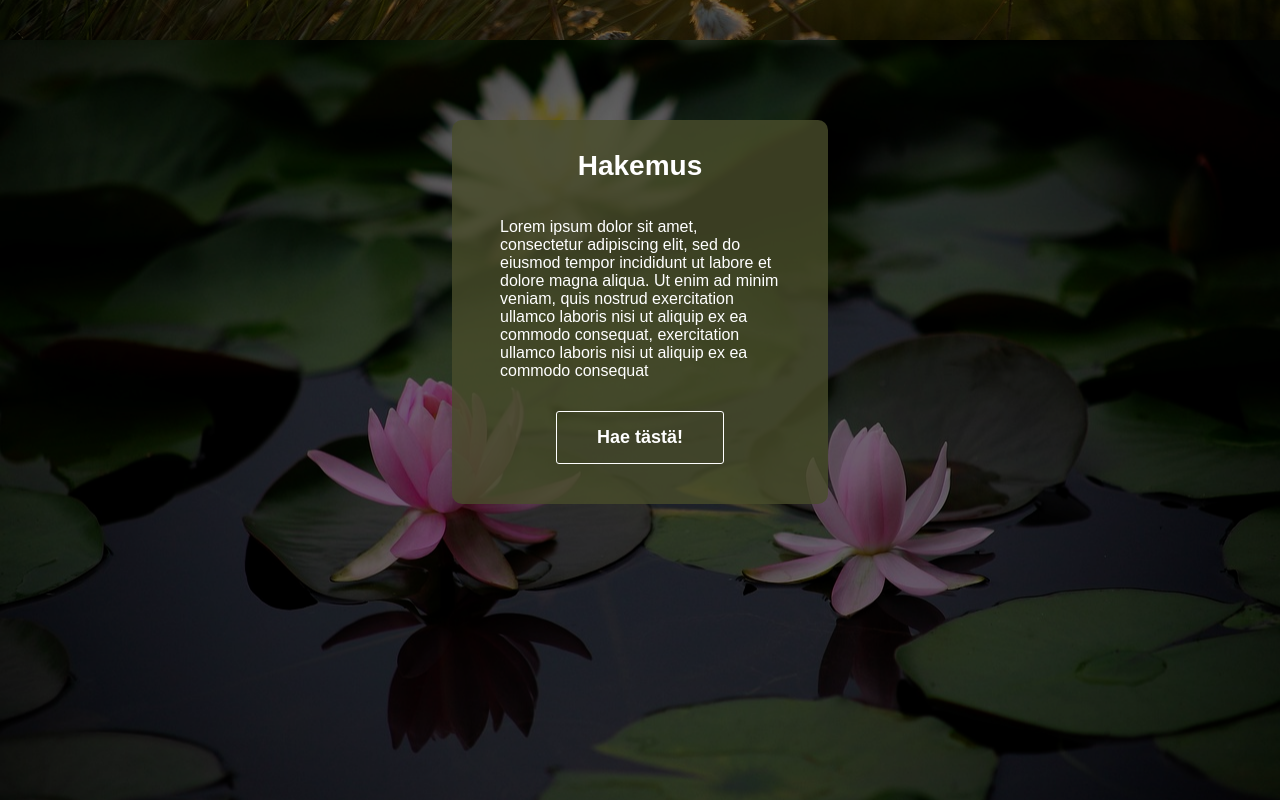
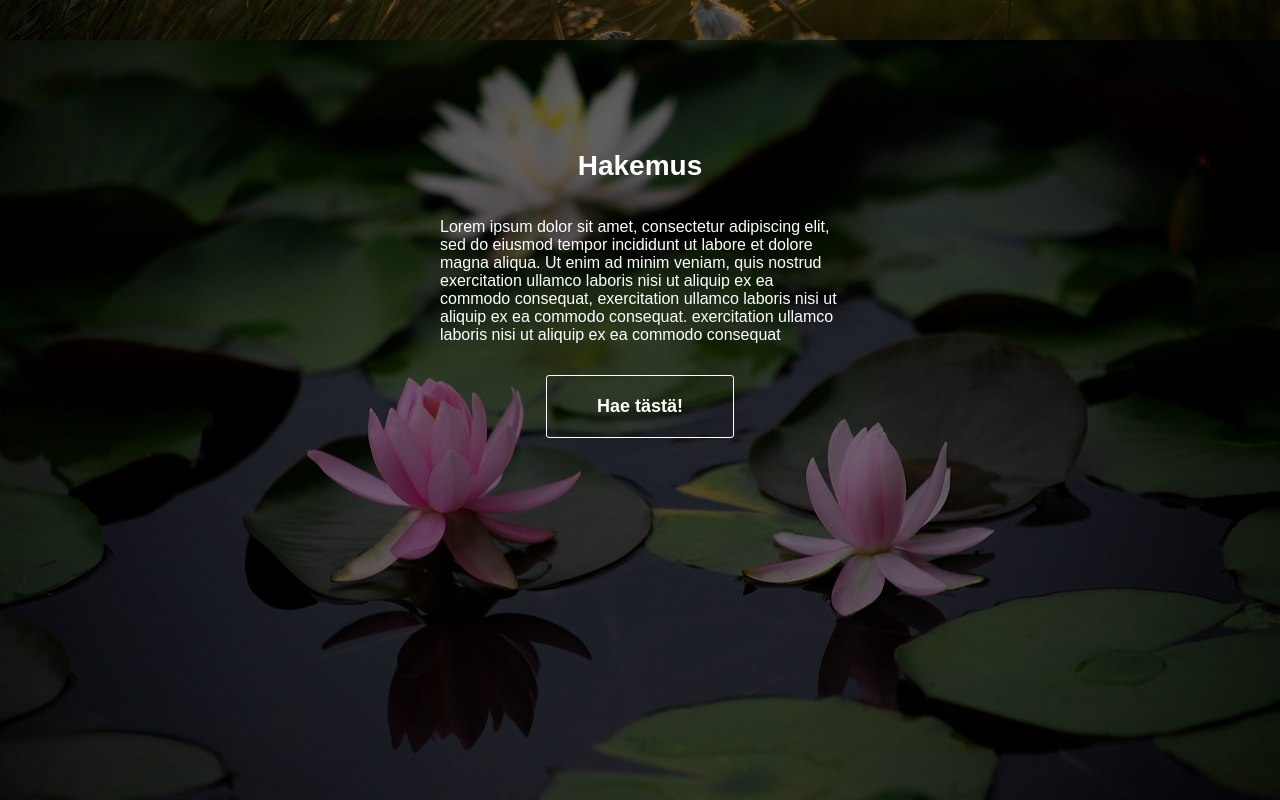
Before and after one commit to nellyhuima/PPTV-saatio, a React (Vite) app: page / in a window 1280 px wide. Shown: the part 1560-2360 px from the top of the page. Built offline with nearby package versions, Linux system fonts and the light colour scheme.

Commit message:
new logo added -I

```diff
--- a/components/HakemusI/Hakemus.css
+++ b/components/HakemusI/Hakemus.css
@@ -3,37 +3,33 @@
     justify-content: center;
     height:24em;
     margin-top: 5em;
+
 }
 
 .lomakeContent {
     display: flex;
-    width: fit-content;
     flex-direction: column;
-    align-items: center;
-    background-color: rgba(73, 77, 43, 0.8);
-    border-radius: 10px;
+align-items: center;
     padding-top: 1em;
 }
 
-h1 {
+.Htext {
+    width: 400px;
     color: white;
-    justify-content: left;
 }
 
 .text {
-    width: 280px;
+    width: 400px;
     margin: 0em 3em 0em 3em;
     padding-bottom: 1em;
-    text-align: center;
     color: white;
-    text-align:start
+    text-align: start;
 }
 
 .lomakebutton {
     display: flex;
     font-weight: bold;
-    text-align: center;
-    padding: 15px 40px 15px 40px;
+    padding: 20px 50px 20px 50px;
     margin: 5px;
     margin-top: 15px;
     border-radius: 3px;
@@ -42,5 +38,5 @@ h1 {
     color: white;
     cursor: pointer;
     font-size: 18px;
-
+    align-self: center;
 }
--- a/components/HakemusI/Hakemus.jsx
+++ b/components/HakemusI/Hakemus.jsx
@@ -7,11 +7,11 @@ const Hakemus = () => {
   return (
     <div className="lomake">
       <div className='lomakeContent'>
-        <h1>Hakemus</h1>
+        <h1 className="Htext">Hakemus</h1>
         <p className="text">
           Lorem ipsum dolor sit amet, consectetur adipiscing elit, sed do eiusmod tempor incididunt ut labore et dolore magna aliqua.
           Ut enim ad minim veniam, quis nostrud exercitation ullamco laboris nisi ut aliquip ex ea commodo consequat,
-          exercitation ullamco laboris nisi ut aliquip ex ea commodo consequat
+          exercitation ullamco laboris nisi ut aliquip ex ea commodo consequat. exercitation ullamco laboris nisi ut aliquip ex ea commodo consequat
         </p>
         <button className="lomakebutton" onClick={() => navigate('/Lomake')}>Hae tästä!</button>
       </div>
```
Also changed, not shown: components/img/finalwhitelogo.png (added).
